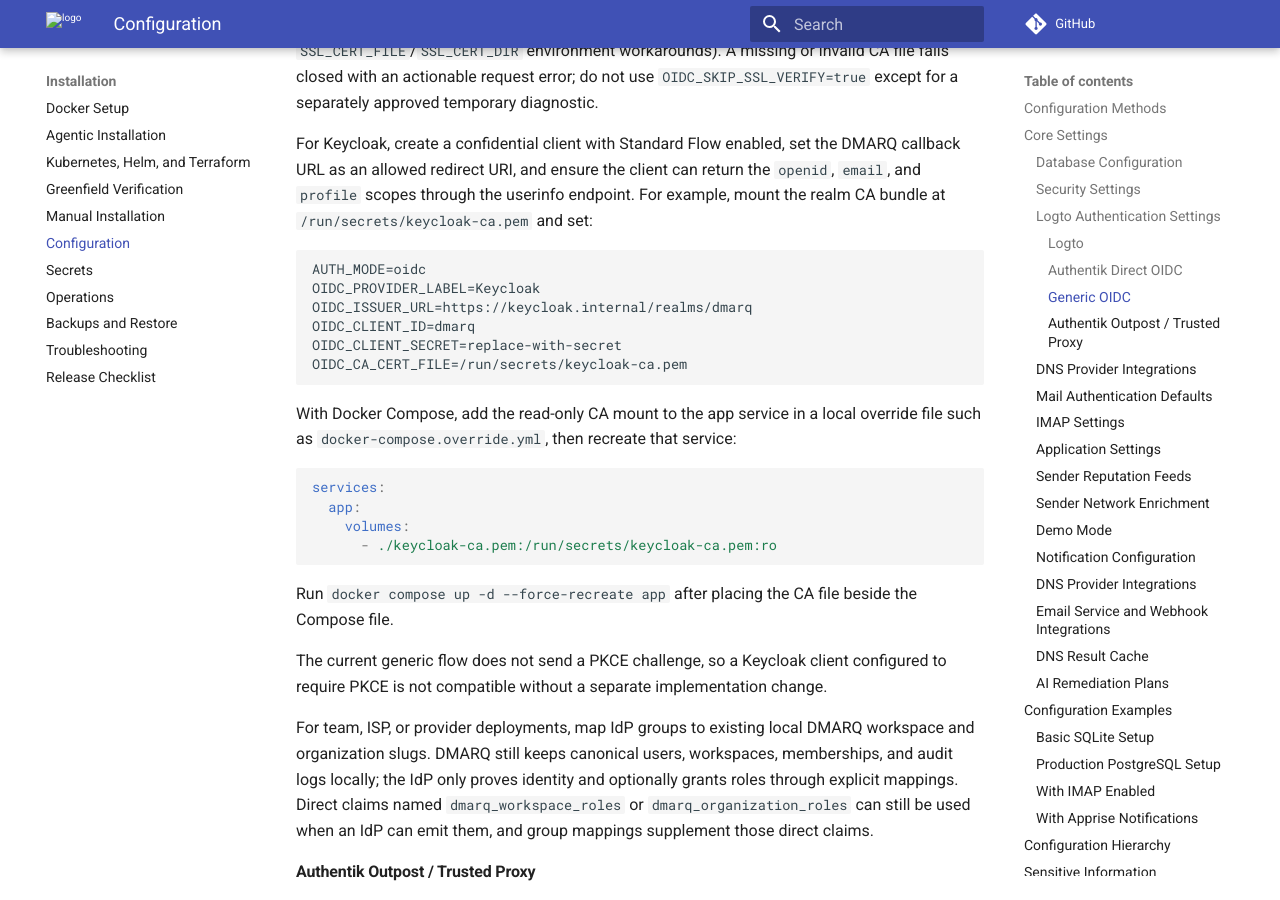
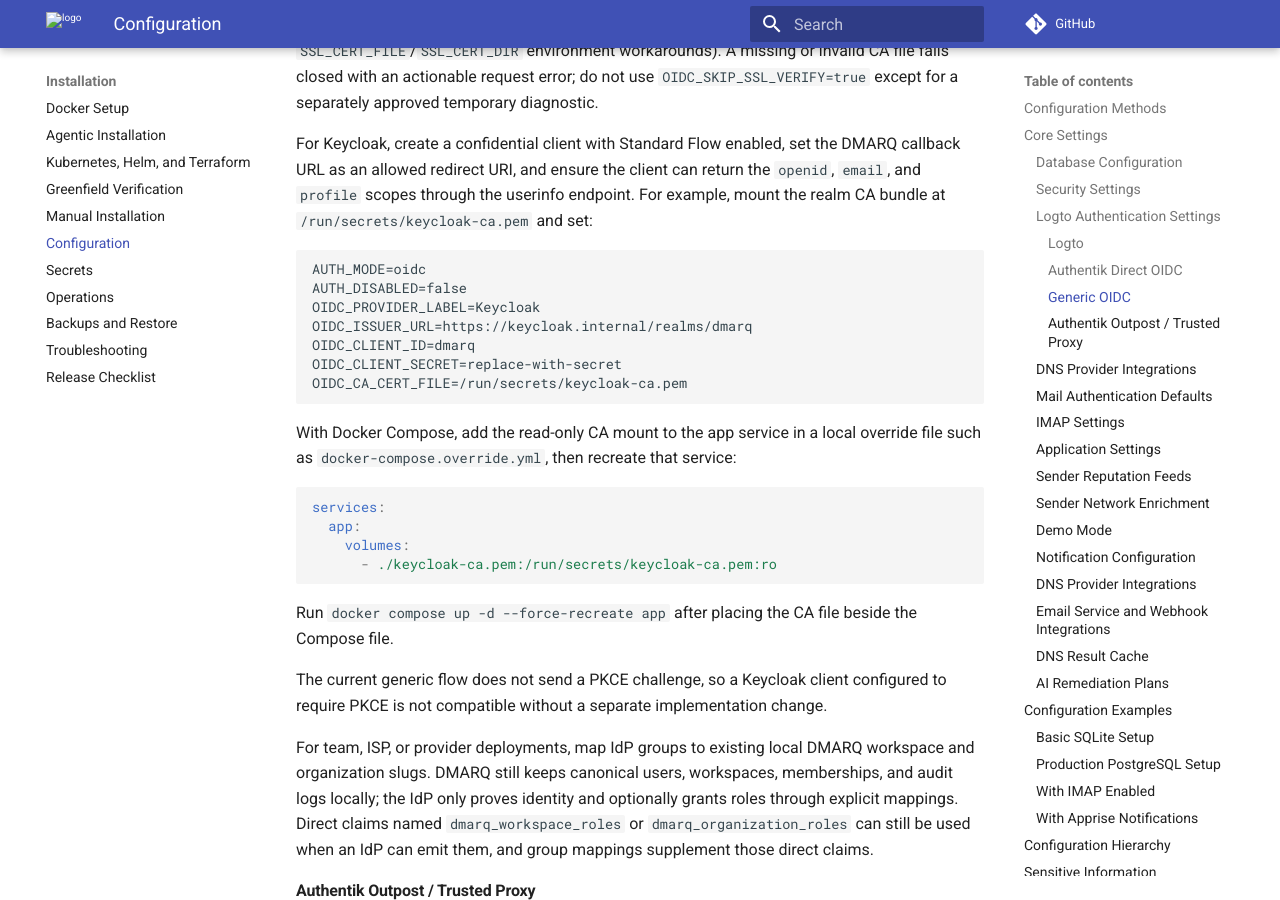
Before and after one commit to christianlouis/dmarq, an MkDocs documentation site: the page built from docs/deployment/configuration.md, in a window 1280 px wide and 900 px high, scrolled down 6394 px. Built offline with MkDocs 1.6.1 and Material for MkDocs 9.7.7, drawn with Linux system fonts in a browser that asks for light colours; comment, search, counter and statistics services are not loaded.

Commit message:
docs: enable authentication in the Keycloak example

````diff
--- a/docs/deployment/configuration.md
+++ b/docs/deployment/configuration.md
@@ -152,6 +152,7 @@
 
 ```dotenv
 AUTH_MODE=oidc
+AUTH_DISABLED=false
 OIDC_PROVIDER_LABEL=Keycloak
 OIDC_ISSUER_URL=https://keycloak.internal/realms/dmarq
 OIDC_CLIENT_ID=dmarq
````
